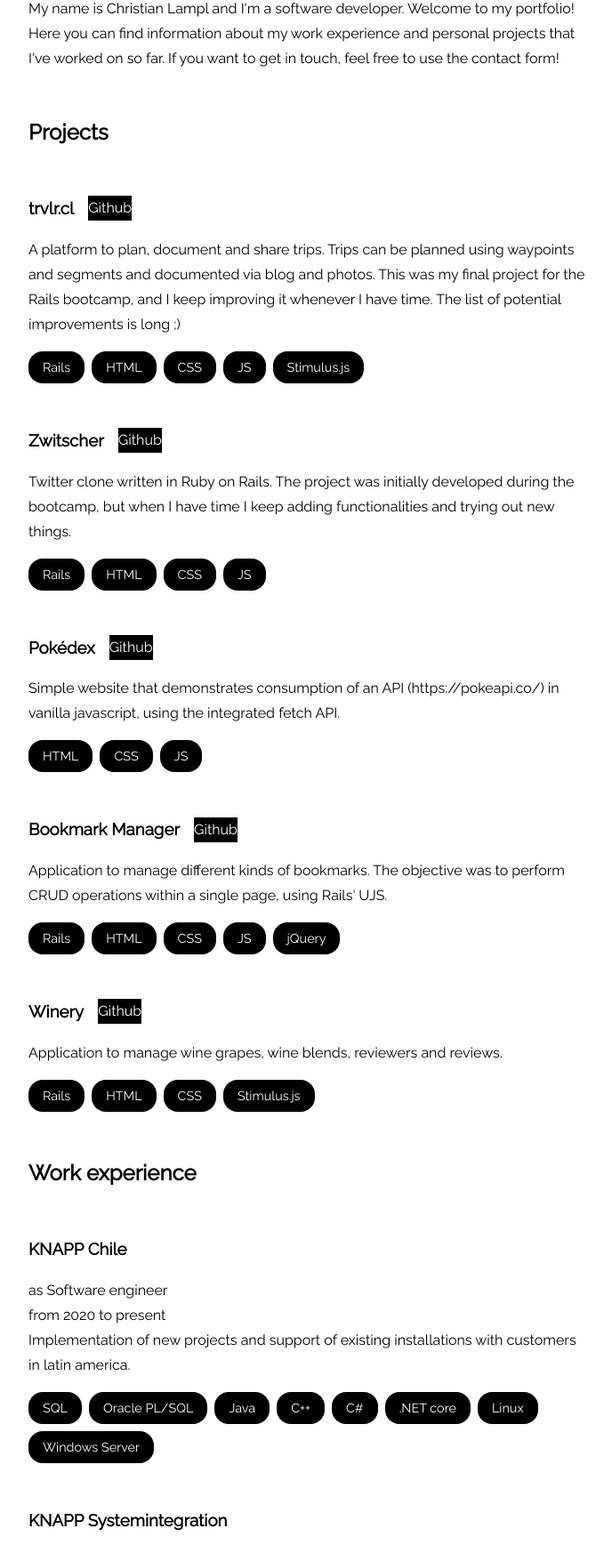
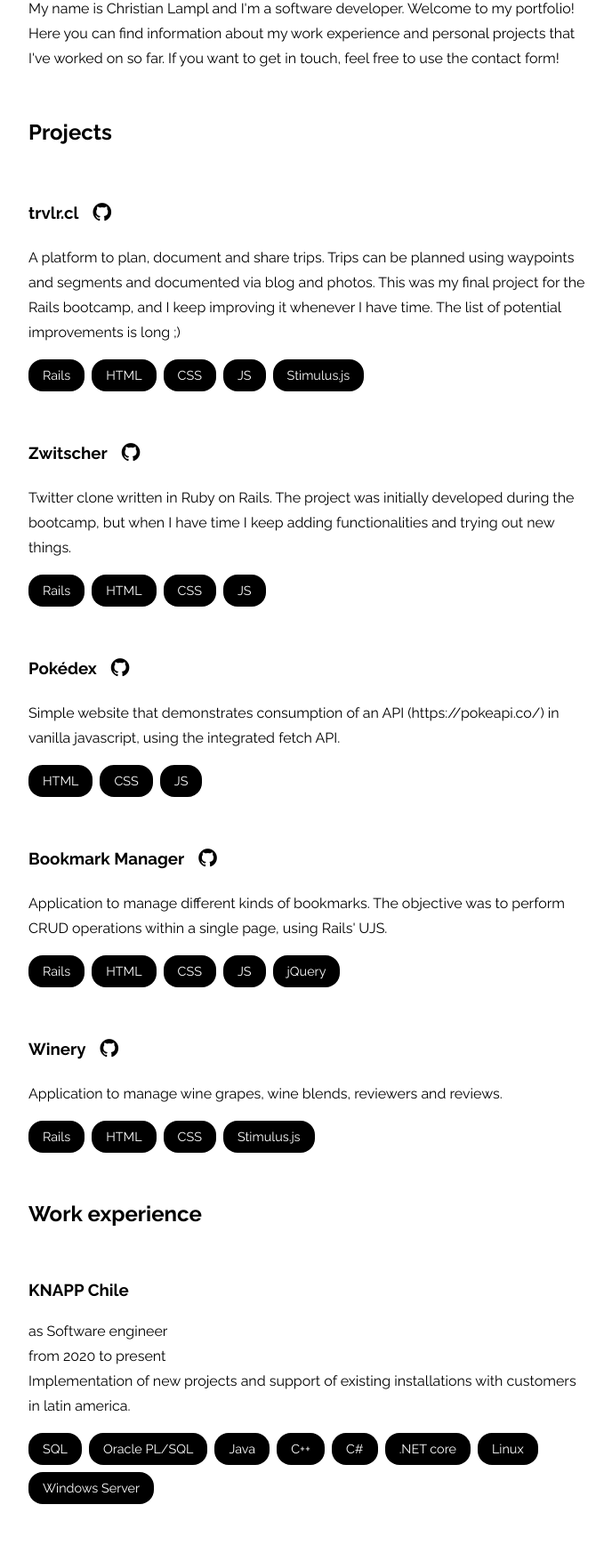
Before and after one commit to chrila/portfolio, a Jekyll site: the page built from index.html, in a window 1280 px wide, cut to the strip 156-1902 px from the top of the page. Shown: the whole strip at 89% size, without its empty margins (293-981 px from the left). Built offline with Jekyll 4.4.1, drawn with Linux system fonts in a browser that asks for light colours.

Commit message:
Add: styling

```diff
--- a/_includes/footer.html
+++ b/_includes/footer.html
@@ -1,3 +1,7 @@
 <footer>
-  Copyright 2021 by Christian Lampl
+  <p>Copyright 2021 by Christian Lampl</p>
+  <p class="footer-links">
+    <a href="https://github.com/chrila" target="_blank"><i class="fa fa-github"></i></a>
+    <a href="https://www.linkedin.com/in/christian-lampl" target="_blank"><i class="fa fa-linkedin"></i></a>
+  </p>
 </footer>
--- a/_includes/projects.html
+++ b/_includes/projects.html
@@ -4,7 +4,7 @@
     <div class="project-container">
       <div class="chapter-header">
         <h3><a href="{{ item.url }}" target="_blank">{{ item.name }}</a></h3>
-        <a class="github" href="{{ item.github }}">Github</a>
+        <a class="github" href="{{ item.github }}"><i class="fa fa-github"></i></a>
       </div>
       <div class="project-body">
         <p>{{ item.description }}</p>
--- a/_layouts/default.html
+++ b/_layouts/default.html
@@ -5,7 +5,9 @@
     <meta name="viewport" content="width=device-width, initial-scale=1.0">
     <title>{{ page.title }}</title>
     <!-- Fonts -->
-    <link href="https://fonts.googleapis.com/css2?family=Raleway&display=swap" rel="stylesheet">
+    <link href="https://fonts.googleapis.com/css2?family=Raleway:wght@400;700&display=swap" rel="stylesheet">
+    <!-- FontAwesome 4 -->
+    <link rel="stylesheet" href="https://cdnjs.cloudflare.com/ajax/libs/font-awesome/4.7.0/css/font-awesome.min.css">
     <!-- Custom CSS -->
     <link rel="stylesheet" href="/assets/css/styles.css">
   </head>
--- a/assets/css/styles.css
+++ b/assets/css/styles.css
@@ -14,6 +14,7 @@
 
 h2 {
   margin-top: 3rem;
+  font-weight: bold;
 }
 
 p {
@@ -42,8 +43,7 @@
 }
 
 .github {
-  color: white;
-  background-color: black;
+  font-size: 1.5rem;
 }
 
 .project-container {
@@ -127,3 +127,10 @@
   color: white;
   padding: 4rem 0;
 }
+
+.footer-links {
+  font-size: 1.5rem;
+  display: flex;
+  gap: 1rem;
+  justify-content: center;
+}
```
